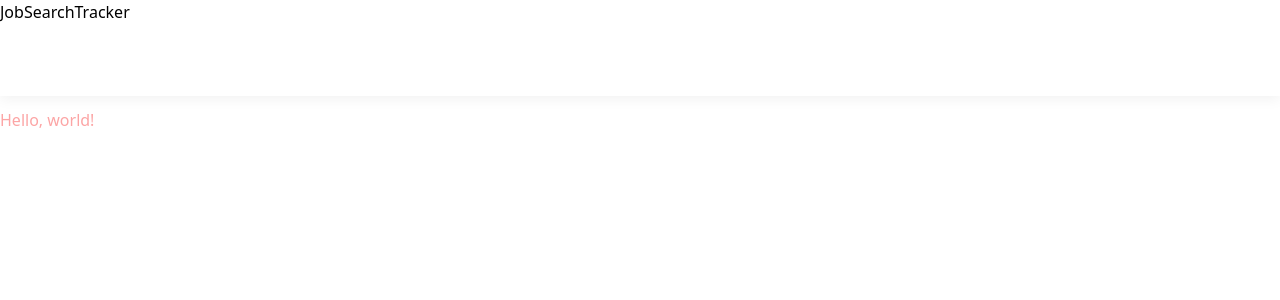
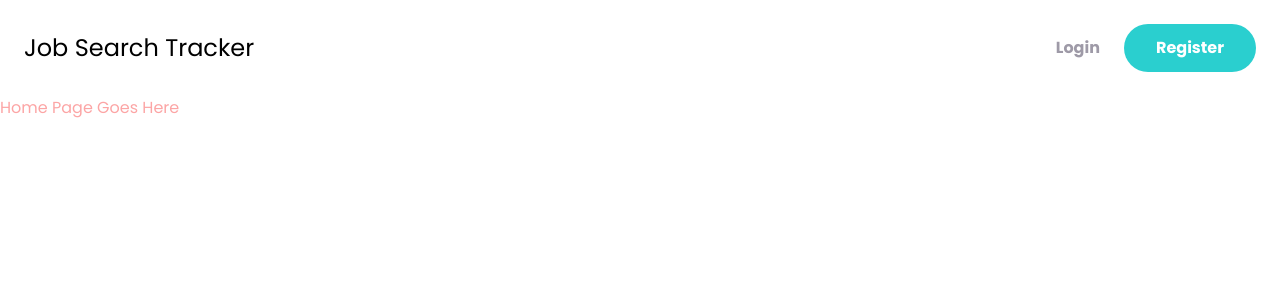
Before and after one commit to Dean92/Job-Search-Tracker, an Angular app in the folder ClientApp/: page / in a window 1280 px wide. Shown: the top 300 px of the page. Built offline with nearby package versions, Linux system fonts and the light colour scheme.

Commit message:
Added Tailwind. Modified the nav bar.

```diff
--- a/ClientApp/src/app/home/home.component.html
+++ b/ClientApp/src/app/home/home.component.html
@@ -1 +1 @@
-<h1 class="text-red-300">Hello, world!</h1>
+<h1 class="text-red-300">Home Page Goes Here</h1>
--- a/ClientApp/src/app/nav-menu/nav-menu.component.html
+++ b/ClientApp/src/app/nav-menu/nav-menu.component.html
@@ -1,4 +1,4 @@
-<header>
+<!-- <header>
   <nav
     class="navbar navbar-expand-sm navbar-toggleable-sm navbar-light bg-white border-bottom box-shadow mb-3"
   >
@@ -41,4 +41,17 @@
       </div>
     </div>
   </nav>
-</header>
+</header> -->
+<nav class="relative container mx-auto p-6">
+  <div class="flex items-center justify-between">
+    <div class="flex items-center space-x-20">
+      <h2 class="text-2xl">Job Search Tracker</h2>
+      <div class="hidden space-x-8 font-bold lg:flex"></div>
+    </div>
+    <!-- Right Side Links -->
+    <div class="hidden items-center space-x-6 font-bold text-grayishViolet lg:flex">
+      <a href="#" class="hover:text-veryDarkViolet">Login</a>
+      <a href="#" class="px-8 py-3 font-bold text-white bg-cyan rounded-full hover:opacity-70">Register</a>
+    </div>
+  </div>
+</nav>
--- a/ClientApp/src/app/nav-menu/nav-menu.component.ts
+++ b/ClientApp/src/app/nav-menu/nav-menu.component.ts
@@ -3,16 +3,14 @@ import { Component } from '@angular/core';
 @Component({
   selector: 'app-nav-menu',
   templateUrl: './nav-menu.component.html',
-  styleUrls: ['./nav-menu.component.css']
+  styleUrls: ['./nav-menu.component.css'],
 })
 export class NavMenuComponent {
-  isExpanded = false;
-
-  collapse() {
-    this.isExpanded = false;
-  }
-
-  toggle() {
-    this.isExpanded = !this.isExpanded;
-  }
+  // isExpanded = false;
+  // collapse() {
+  //   this.isExpanded = false;
+  // }
+  // toggle() {
+  //   this.isExpanded = !this.isExpanded;
+  // }
 }
--- a/ClientApp/src/styles.css
+++ b/ClientApp/src/styles.css
@@ -1,4 +1,6 @@
 /* You can add global styles to this file, and also import other style files */
+
+@import url('https://fonts.googleapis.com/css2?family=Poppins:wght@400;500;700&display=swap');
 
 @tailwind base;
 @tailwind components;
--- a/ClientApp/tailwind.config.js
+++ b/ClientApp/tailwind.config.js
@@ -2,7 +2,22 @@
 module.exports = {
   content: ['./src/**/*.{html,ts}'],
   theme: {
-    extend: {},
+    extend: {
+      colors: {
+        cyan: 'hsl(180, 66%, 49%)',
+        cyanLight: 'hsl(180, 66%, 69%)',
+        darkViolet: 'hsl(0, 87%, 67%)',
+        grayishViolet: 'hsl(257, 7%, 63%)',
+        veryDarkBlue: 'hsl(255, 11%, 22%)',
+        veryDarkViolet: 'hsl(260, 8%, 14%)',
+      },
+      fontFamily: {
+        sans: ['Poppins', 'sans-serif'],
+      },
+      spacing: {
+        180: '32rem',
+      },
+    },
   },
   plugins: [],
 };
```
